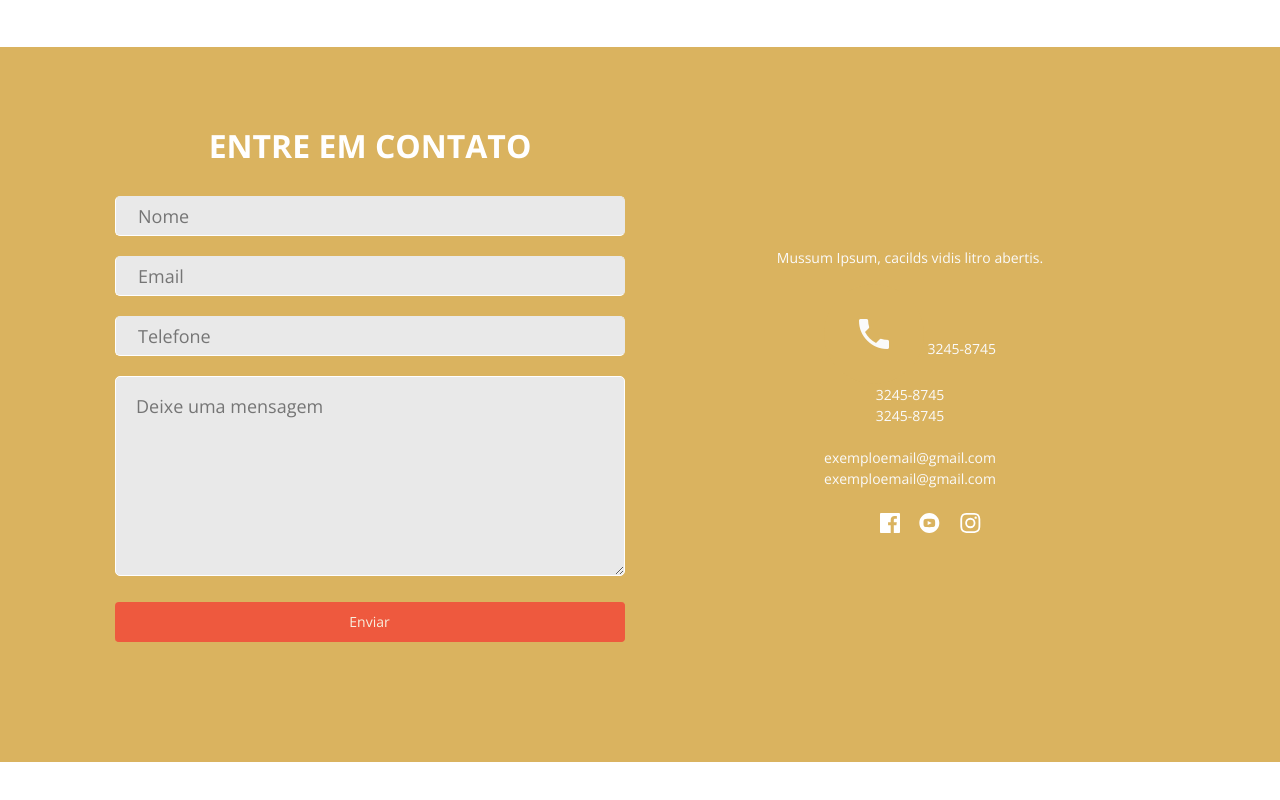
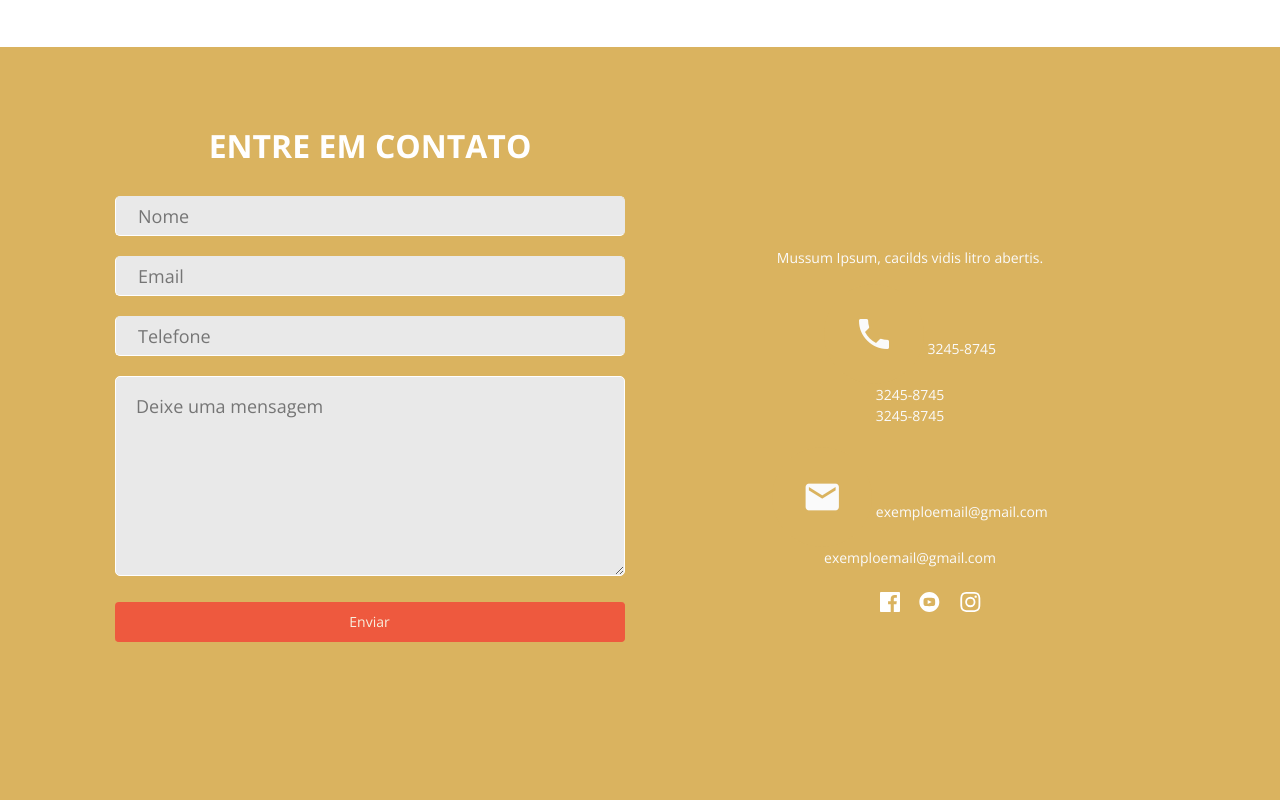
Before and after one commit to CarlaFDev/Estudo, a plain HTML site: page index.html in a window 1280 px wide. Shown: the part 4030-4830 px from the top of the page. Before the commit the page ends 4792 px from the top, so only its background shows below. Drawn offline with nearby package versions, Linux system fonts and the light colour scheme.

Commit message:
Update index.html

```diff
--- a/index.html
+++ b/index.html
@@ -259,6 +259,11 @@ local_phone
                 3245-8745<br>
                 3245-8745 <br>
               <br>
+              <span class="material-icons">
+email
+</span>
+
+
             exemploemail@gmail.com<br>
             exemploemail@gmail.com</p>
                 <ul>
```
